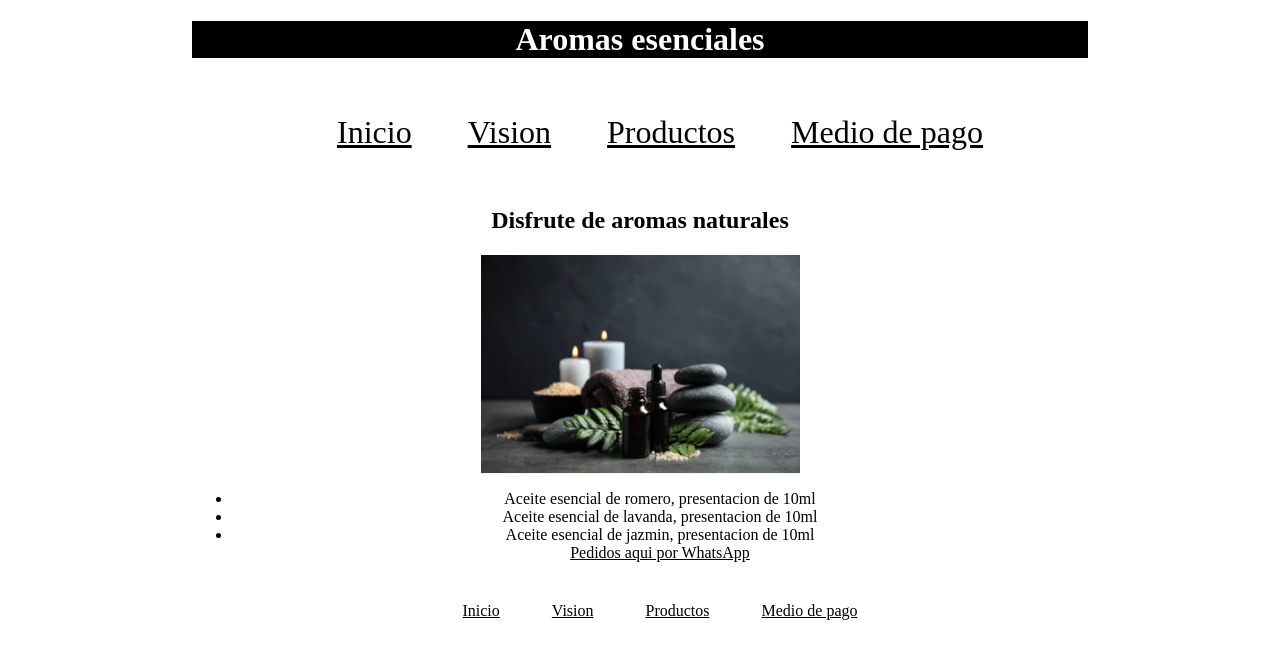
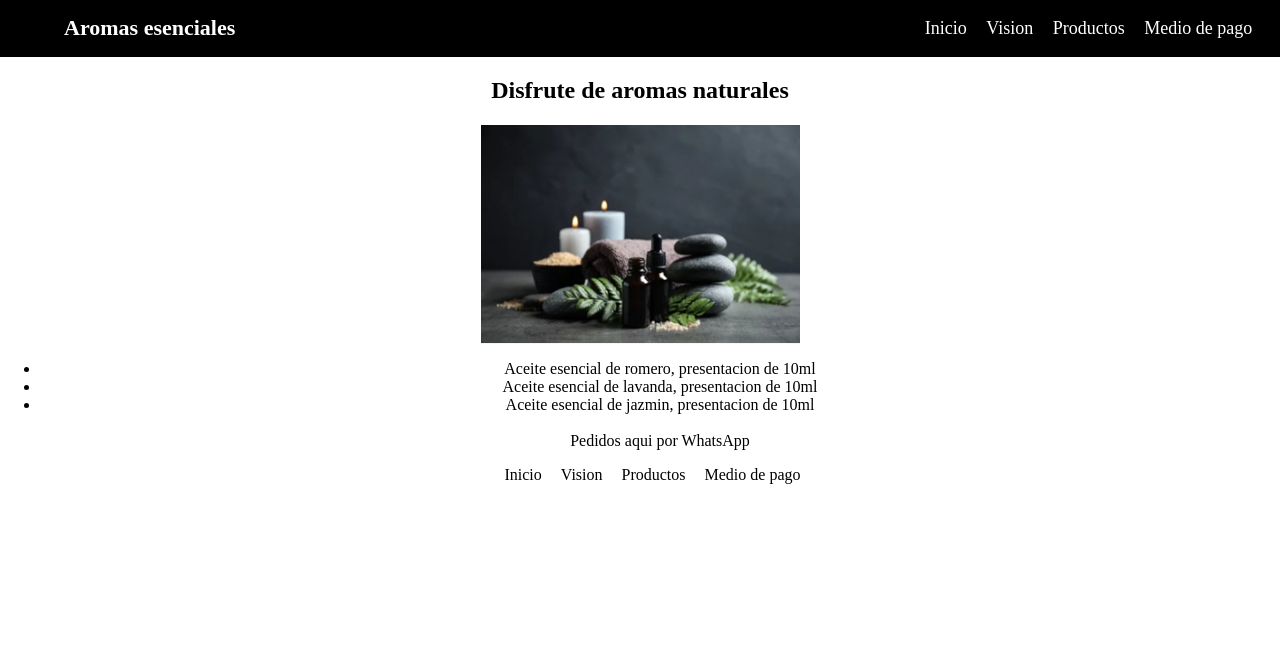
Before and after one commit to aromasperu/aromasperu.github.io, a plain HTML site: page index.html in a window 1280 px wide. Drawn offline with Linux system fonts and the light colour scheme.

```diff
--- a/MasEstilos.css
+++ b/MasEstilos.css
@@ -1,5 +1,5 @@
 body {
-    width:70%;
+    width:100%;
     margin: auto;
     background-color: white;
 
@@ -22,11 +22,11 @@ h1 {
 
 nav li {
     display: inline-block;
-    padding: 24px;
+    padding-right: 15px;
 }
 
 .menuSuperior {
-    font-size: xx-large;
+    font-size: large;
 }
 
 li {
@@ -57,6 +57,7 @@ h2 {
 
 a {
     color: black;
+    text-decoration:none;
 }
 
 h3 {
--- a/index.html
+++ b/index.html
@@ -71,16 +71,18 @@ Click nbfs://nbhost/SystemFileSystem/Templates/JSP_Servlet/Html.html to edit thi
         </div>
             ---------------------------- -->
         <!--    <div class="fondo" ></div> -->
-        <h1>Aromas esenciales </h1>
-        <nav>
+        <div style="background-color: black; color: black; display: flex; padding: 0px; margin: 0px;">
+            <h1 style="font-size:22px; width: 40%; text-align: left; padding-left:5%">Aromas esenciales </h1>
+            <nav style="display: block; background-color: black; text-align: right; width: 60%; color: white; padding-right: 1%; font-size: 20px;">
 
-            <ul class="menuSuperior">
-                <li><a href="index.html">Inicio</a></li>
-                <li><a href="Vision.html">Vision</a></li>
-                <li><a href="Productos.html">Productos</a></li>
-                <li><a href="MedioDePago.html">Medio de pago</a></li>
-            </ul>
-        </nav>
+                <ul class="menuSuperior">
+                    <li><a href="index.html" style="color: white;">Inicio</a></li>
+                    <li><a href="Vision.html" style="color: white;">Vision</a></li>
+                    <li><a href="Productos.html" style="color: white;">Productos</a></li>
+                    <li><a href="MedioDePago.html" style="color: white;">Medio de pago</a></li>
+                </ul>
+            </nav>
+        </div>
         <h2>Disfrute de aromas naturales</h2>
 
 
@@ -97,6 +99,7 @@ Click nbfs://nbhost/SystemFileSystem/Templates/JSP_Servlet/Html.html to edit thi
             <li>Aceite esencial de romero, presentacion de 10ml</li>
             <li>Aceite esencial de lavanda, presentacion de 10ml</li>
             <li>Aceite esencial de jazmin, presentacion de 10ml</li>
+            <br>
             <a href="whatsapp://send?phone=+051 993 376 932&text=Hola,necesito mas información">Pedidos aqui por WhatsApp</a>
 
         </ul>
```
